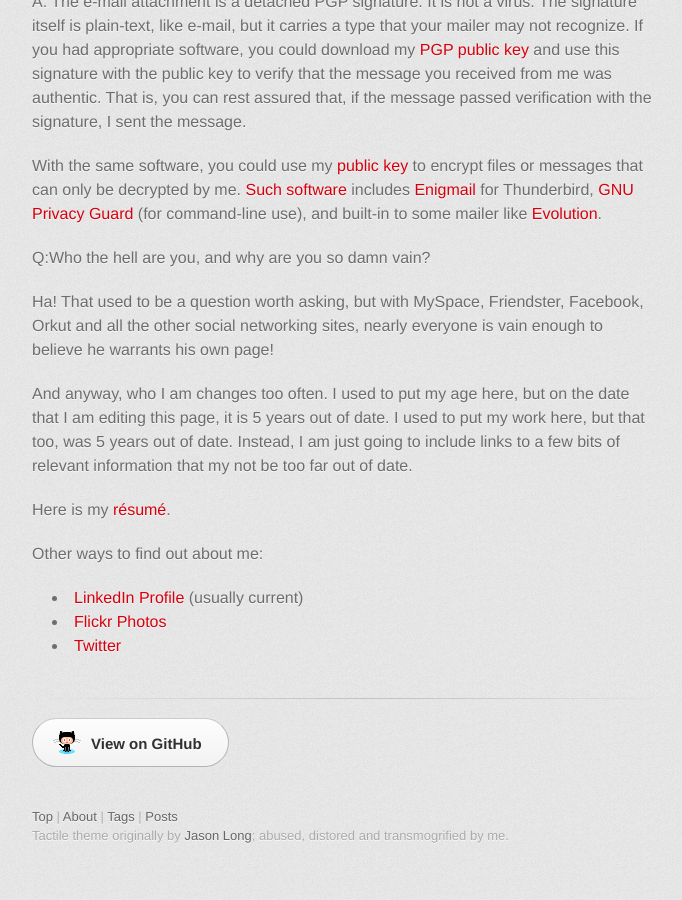
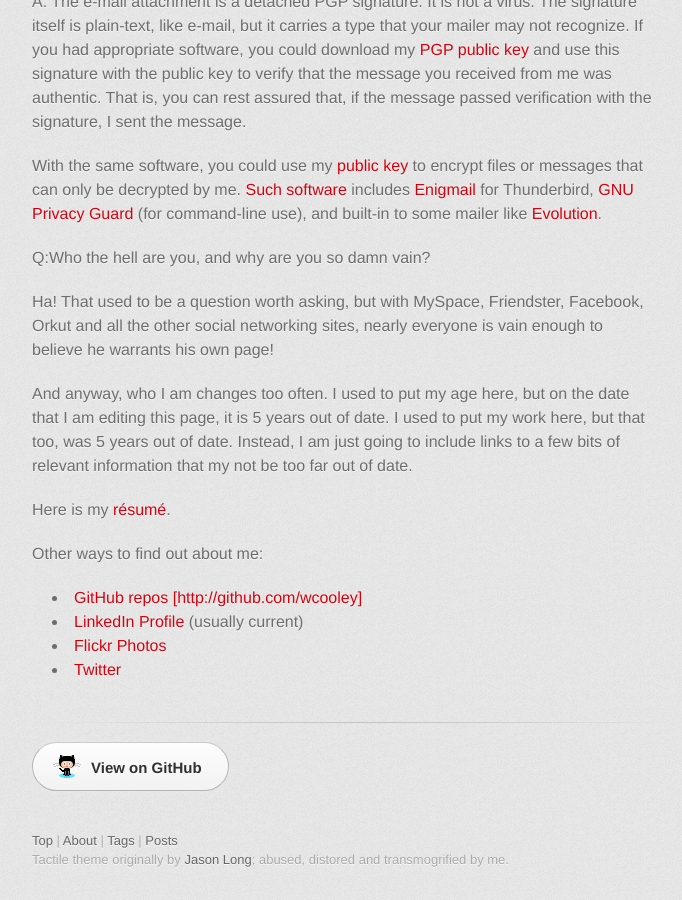
Before and after one commit to wcooley/wcooley.github.io, a Jekyll site: the page built from about/wcooley/index.html, in a window 1280 px wide and 900 px high, scrolled down 1137 px. Shown: the whole window, without its empty margins (298-980 px from the left). Built offline with Jekyll 4.4.1, drawn with Linux system fonts in a browser that asks for light colours; some web fonts are replaced; before the commit the page ends 2013 px from its top, so only the background shows below that.

Commit message:
Add link to GitHub

```diff
--- a/about/wcooley/index.html
+++ b/about/wcooley/index.html
@@ -99,6 +99,7 @@ layout: default
 
 <p>Other ways to find out about me:
     <ul>
+        <li><a href="http://github.com/wcooley">GitHub repos [http://github.com/wcooley]</a></li>
         <li><a href="http://www.linkedin.com/pub/dir/wil/cooley">LinkedIn Profile</a> (usually current)</li>
         <li><a href="http://flickr.com/photos/wilcooley">Flickr Photos</a></li>
         <li><a href="http://twitter.com/wilcooley">Twitter</a></li>
```
